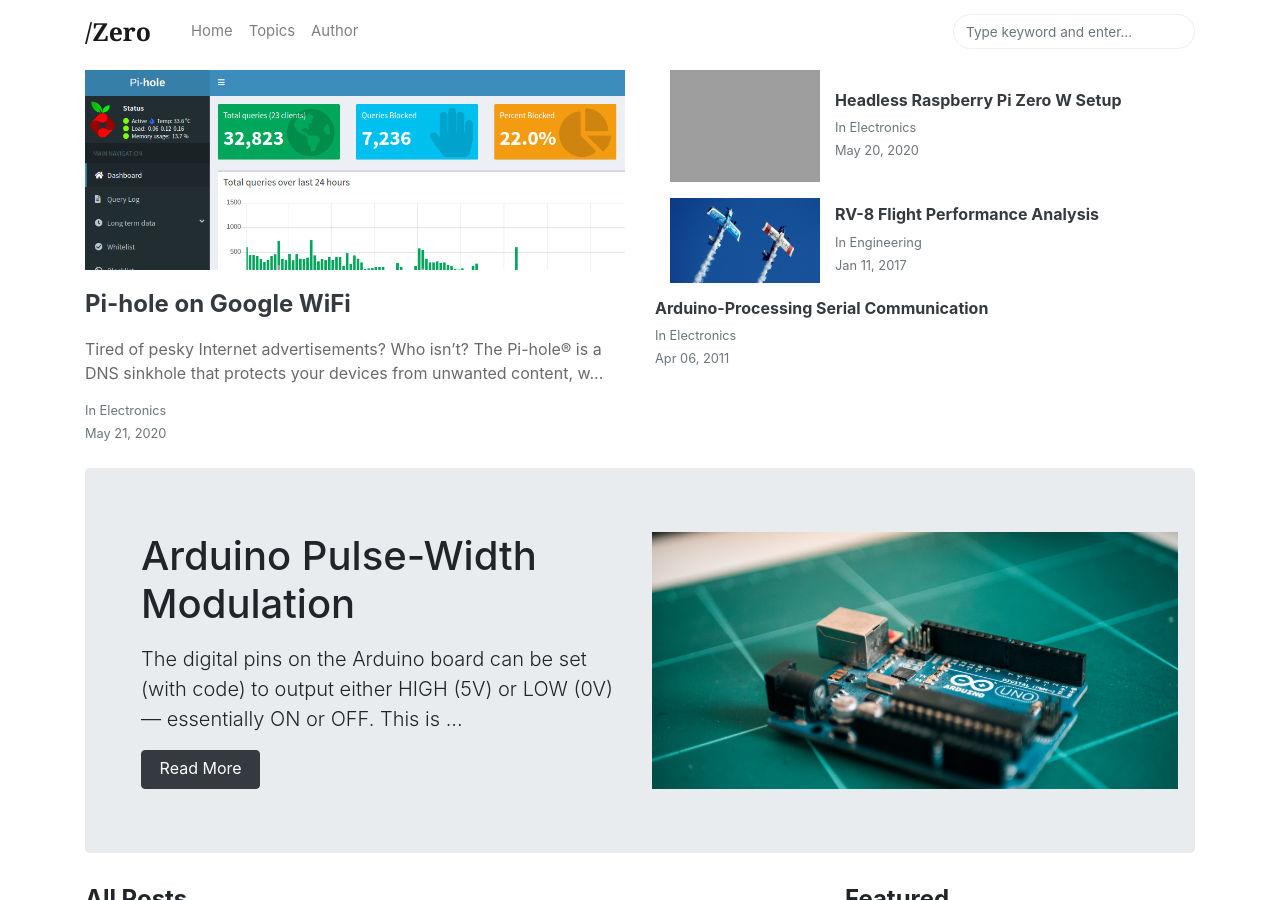
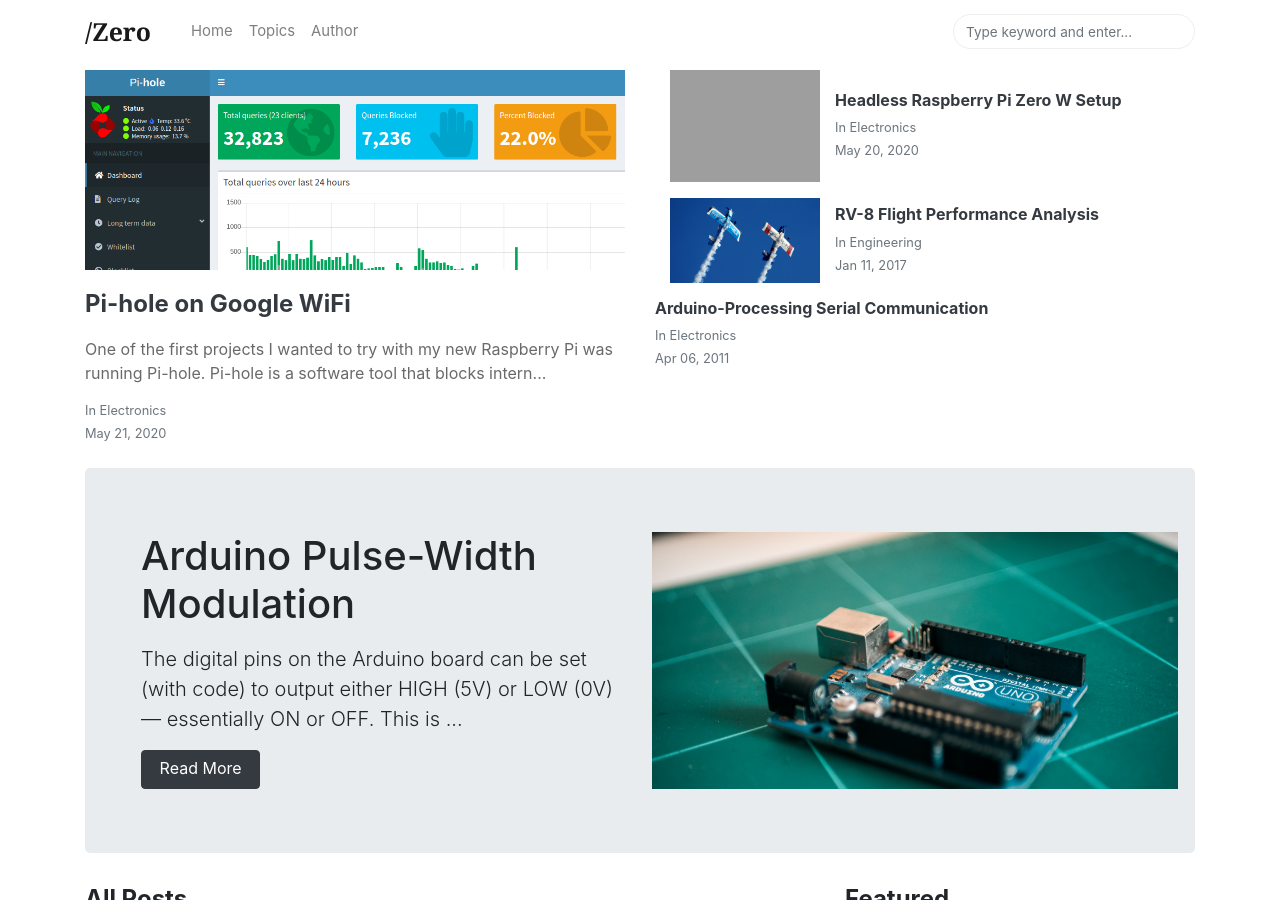
Before and after one commit to bws428/bws428.github.io, a Jekyll site: the page built from index.html, in a window 1280 px wide and 900 px high. Built offline with Jekyll 4.4.1, drawn with Linux system fonts in a browser that asks for light colours; nearby versions of some CDN libraries; the list of posts is cut into pages by our own code; comment, search, counter and statistics services are not loaded; some of the changed lines change nothing that is shown.

Commit message:
Update post

```diff
--- a/_posts/2020-05-21-pi-hole-google-wifi.md
+++ b/_posts/2020-05-21-pi-hole-google-wifi.md
@@ -5,22 +5,36 @@
 tags: ["raspberry pi", featured]
 ---
 
-Tired of pesky Internet advertisements? Who isn't? The [Pi-hole](https://pi-hole.net/)<sup>®</sup> is a DNS sinkhole that protects your devices from unwanted content, without installing any client-side software." (like browser-plugin adblockers, etc.)
+One of the first projects I wanted to try with my new Raspberry Pi was running [Pi-hole](https://pi-hole.net/). Pi-hole is a software tool that blocks internet advertisements -- not just on a single web browser, but _on your entire network_.
 
-Pi-hole® - A black hole for Internet Ads
+## Pi-hole Basics
 
-<img class="img-fluid" src="/assets/images/pi-zero-5.png" alt="Demo Image">
-<span class="caption text-muted">A Raspberry Pi Zero W.</span>
+Pi-hole operates as a [DNS sinkhole](https://en.wikipedia.org/wiki/DNS_sinkhole), essentially filtering every request made by devices on your network. Requests for valid web services are returned, while requests for ads are blocked. Pi-hole filters the DNS requests for ads by comparing each request to a blacklist of known ad servers
 
-Here is the [Pi-hole](https://pi-hole.net/) three-step setup:
+But unlike traditional browser-based adblocking plugins, Pi-hole doesn't just _hide_ the ads a web page returns -- it never requests them in the first place! This makes page loads quicker and reduces network traffic, making everything just feel _zippier_.
 
-1. Install a supported operating system
-2. Install Pi-hole
+On top of all that, Pi-hole comes with a nifty admin dashboard that shows you in real time all the requests made on your network, which devices are making the queries, and how many queries have been blocked.
+
+{% include image.html file="pi-hole-admin.png" description="Pi-hole Admin Dashboard" %}
+
+## Installing Pi-hole
+
+A basic three-step process for running Pi-hole on your home network:
+
+1. Install a supported OS
+2. Install Pi-hole software
 3. Configure Pi-hole as your DNS server
 
-There's also a step four, VNC, but we ain't doing that at this point.
+I'll be using a Raspbery Pi for my Pi-hole server, and running it on a Google WiFi mesh network, which adds a few challenges to the setup.
 
-Here's the link to the [Pi Zero setup]({% post_url 2020-05-20-raspberry-pi-zero-w-setup %})!
+### 1. Installing an Operating System
+
+Required equipment for my setup is as follows:
+
+- Raspberry Pi Zero W (\$10)
+- 16GB Micro SD Card, Class 10 (\$8)
+- Micro-USB Power Supply, 5V 2.5A (\$5)
+- [Pi Zero Case](https://flirc.tv/more/flirc-raspberry-pi-zero-case) (\$5--\$15)
 
 ## Documentation
 
```
Also changed, not shown: assets/images/pi-hole-admin.png (added).
